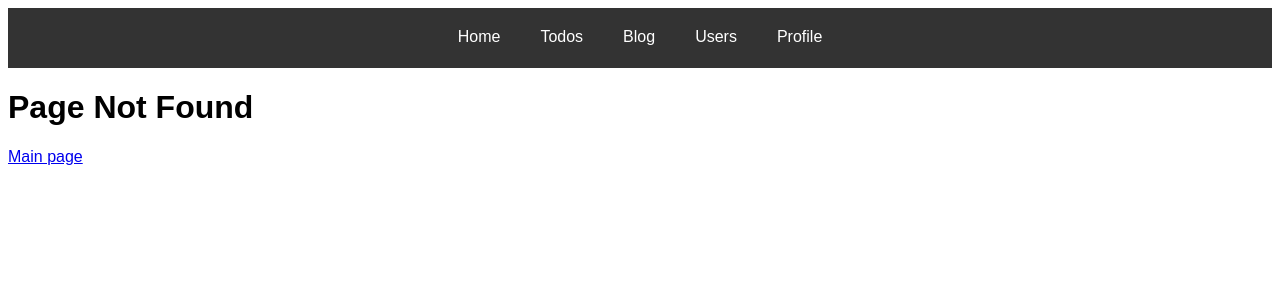
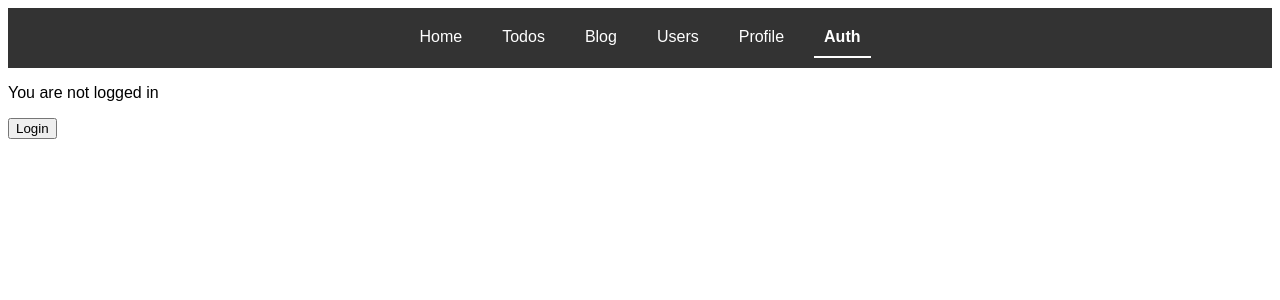
Before and after one commit to am-kenny/hillel-react-hw, a React (Vite) app: page /auth in a window 1280 px wide. Before the commit this address had no page. Shown: the top 300 px of the page. Built offline with nearby package versions, Linux system fonts and the light colour scheme.

Commit message:
Add Auth page

```diff
--- a/src/App.jsx
+++ b/src/App.jsx
@@ -7,6 +7,7 @@ import UserDetails from "./pages/Users/UserDetails.jsx";
 import './App.css'
 import Blog from "./pages/Blog/Blog.jsx";
 import CurrentUser from "./pages/Users/CurrentUser.jsx";
+import Auth from "./pages/Auth.jsx";
 
 function App() {
 
@@ -19,6 +20,7 @@ function App() {
                     <NavLink className={"header__link"} to="/blog">Blog</NavLink>
                     <NavLink className={"header__link"} to="/users">Users</NavLink>
                     <NavLink className={"header__link"} to="/current_user">Profile</NavLink>
+                    <NavLink className={"header__link"} to="/auth">Auth</NavLink>
                 </nav>
             </header>
 
@@ -30,6 +32,7 @@ function App() {
                 <Route path='/users/:userId' element={<UserDetails/>}/>
                 <Route path='/blog' element={<Blog/>}/>
                 <Route path='/current_user' element={<CurrentUser/>}/>
+                <Route path='/auth' element={<Auth/>}/>
 
                 <Route path='*' element={<PageNotFound/>}/>
             </Routes>
--- /dev/null
+++ b/src/pages/Auth.jsx
@@ -0,0 +1,29 @@
+import React from 'react';
+import {useDispatch, useSelector} from "react-redux";
+import {login, logout} from "../redux/slices/authSlice.jsx";
+
+const Auth = () => {
+    const dispatch = useDispatch();
+    const isAuth = useSelector(state => state.auth.isAuth);
+
+    const handleLogin = () => {
+        dispatch(login())
+    }
+
+    const handleLogout = () => {
+        dispatch(logout())
+    }
+
+    return (
+        <div>
+            <p>{isAuth ? "You are logged in" : "You are not logged in"}</p>
+
+            {isAuth ?
+                <button onClick={handleLogout}>Logout</button> :
+                <button onClick={handleLogin}>Login</button>}
+
+        </div>
+    );
+};
+
+export default Auth;
```
